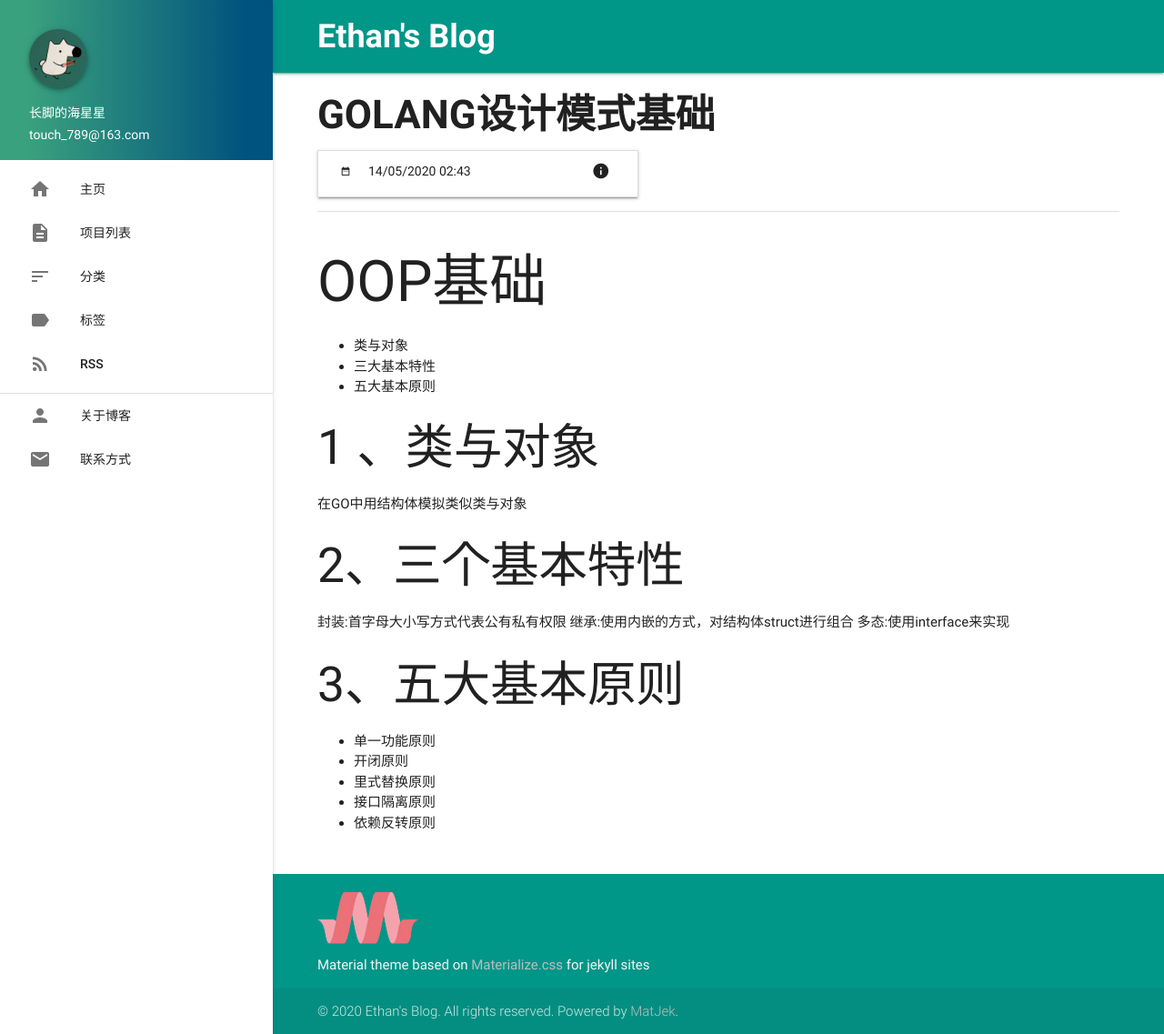
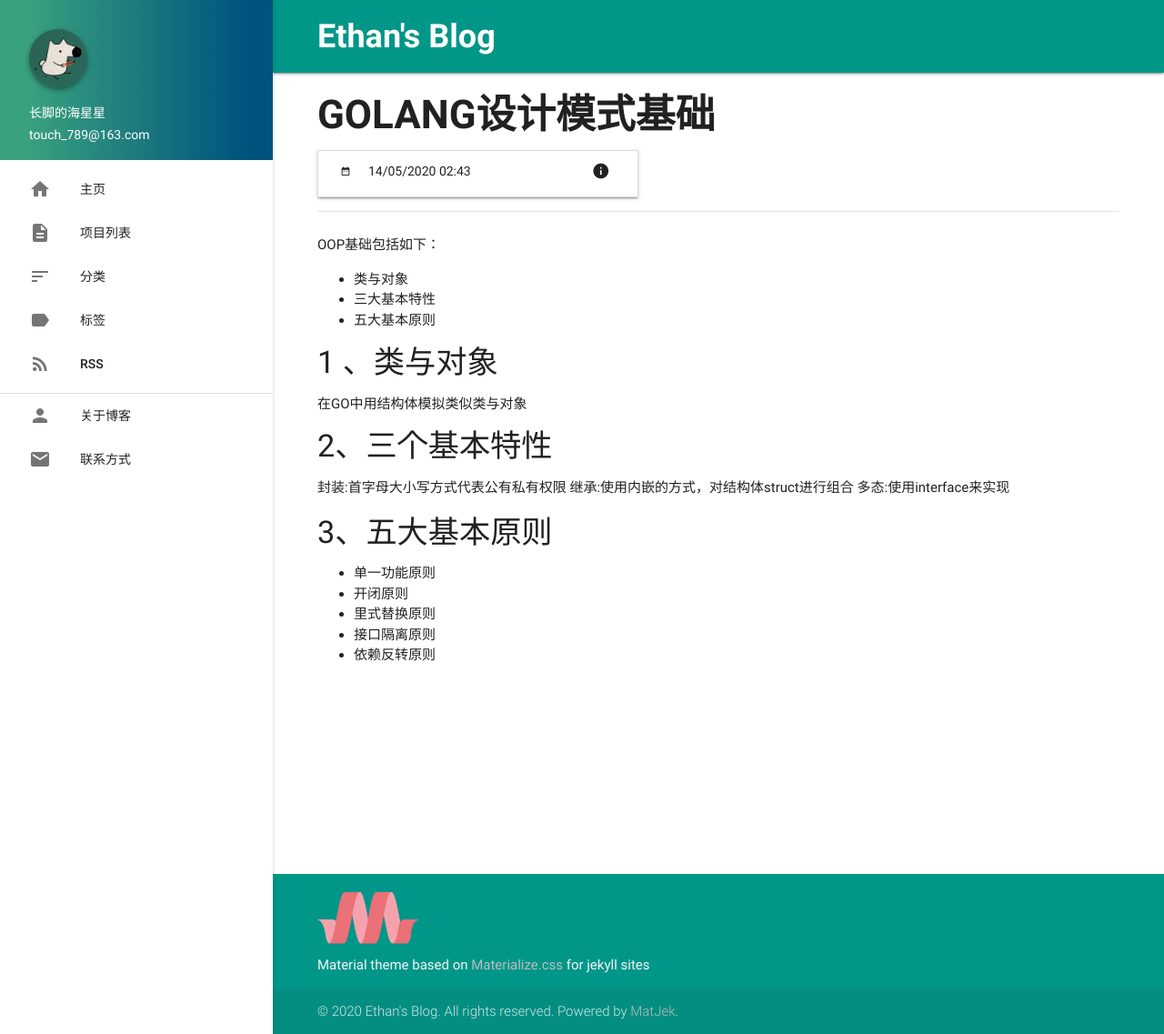
Before and after one commit to EthanChenLi/EthanChenLi.github.io, a Jekyll site: the page built from _posts/2020-5-14-go.md, in a window 1280 px wide and 1137 px high. Shown: the whole window at 91% size. Built offline with Jekyll 4.4.1, drawn with Linux system fonts in a browser that asks for light colours; comment, search, counter and statistics services are not loaded.

Commit message:
no message

````diff
--- a/_posts/2020-5-14-go.md
+++ b/_posts/2020-5-14-go.md
@@ -6,20 +6,20 @@ categories: go
 tags: go
 comments: 1
 ---
-# OOP基础
+OOP基础包括如下：
 * 类与对象
 * 三大基本特性
 * 五大基本原则
 
-## 1 、类与对象
+#### 1 、类与对象
   在GO中用结构体模拟类似类与对象
 
-## 2、三个基本特性
+#### 2、三个基本特性
 ```封装```:首字母大小写方式代表公有私有权限
 ```继承```:使用内嵌的方式，对结构体struct进行组合
 ```多态```:使用interface来实现
 
-## 3、五大基本原则
+#### 3、五大基本原则
 * 单一功能原则
 * 开闭原则
 * 里式替换原则
````
